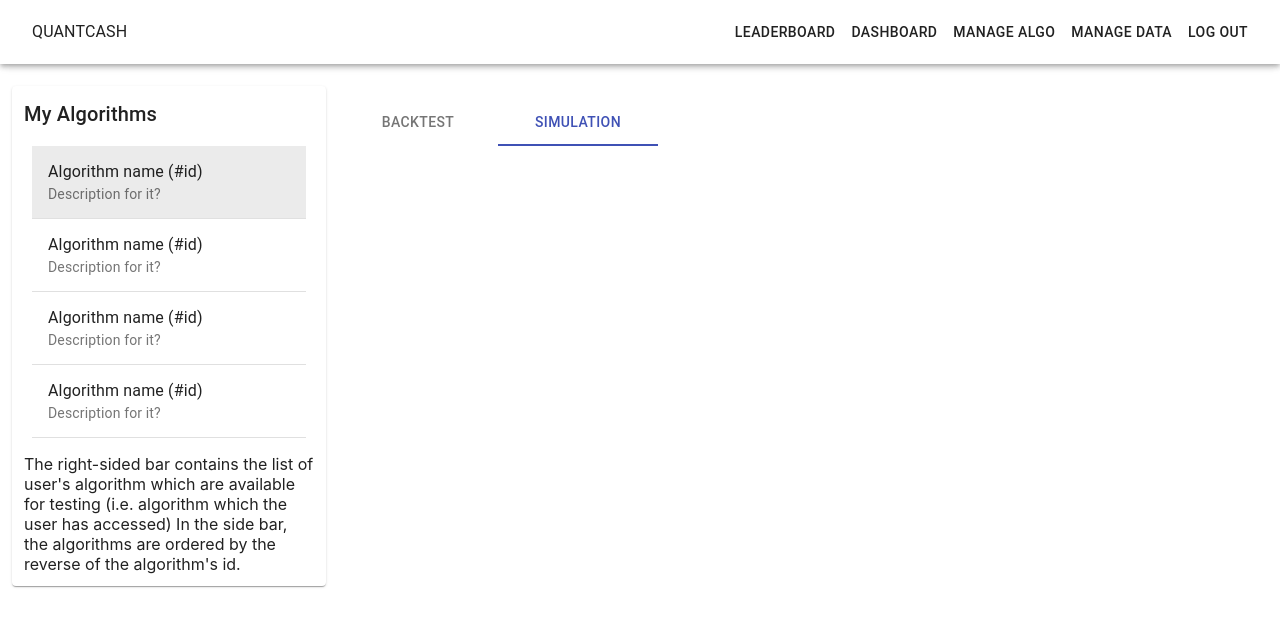
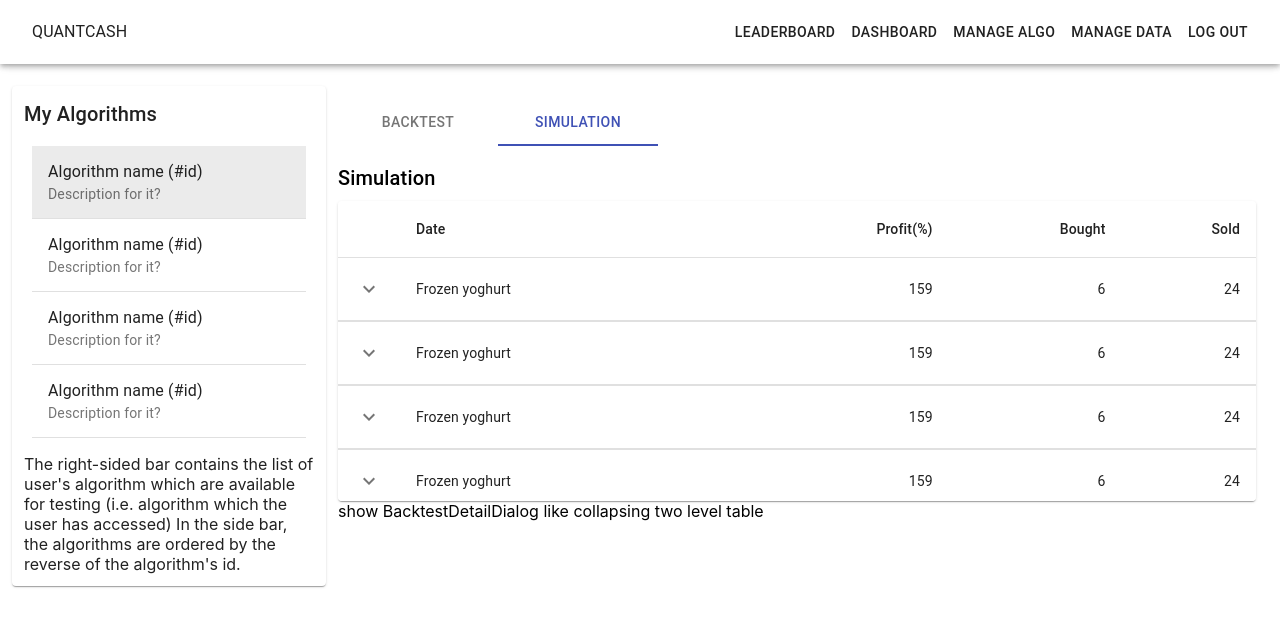
Before and after one commit to swsnu/swpp-team4, a React (Create React App) app in the folder front/: page /dashboard in a window 1280 px wide. Both pictures are taken after a click on the tab "SIMULATION". Shown: the top 626 px of the page. Built offline with nearby package versions, Linux system fonts and the light colour scheme.

Commit message:
Add simulation tab of dashboard

```diff
--- a/front/src/Component/dashboard/backtest/backtestDetailDialog.js
+++ b/front/src/Component/dashboard/backtest/backtestDetailDialog.js
@@ -9,7 +9,7 @@ import TableRow from "@material-ui/core/TableRow";
 import TableCell from "@material-ui/core/TableCell";
 import TableBody from "@material-ui/core/TableBody";
 import React from "react";
-import {BacktestDetailRow} from "./backtestDetailRow";
+import {RowByDateWithLogTable} from "./rowByDateWithLogTable";
 import {rows} from './mock'
 
 export const BacktestDetailDialog = ({data, open, handleClose}) => {
@@ -44,7 +44,9 @@ export const BacktestDetailDialog = ({data, open, handleClose}) => {
             </TableRow>
           </TableHead>
           <TableBody>
-            {rows.map((row) => BacktestDetailRow(row))}
+            {rows.map((row) =>
+              <RowByDateWithLogTable row={row}/>
+            )}
           </TableBody>
         </Table>
       </TableContainer>
--- a/front/src/Component/dashboard/backtest/backtestDetailRow.js
+++ b/front/src/Component/dashboard/backtest/rowByDateWithLogTable.js
@@ -11,7 +11,7 @@ import TableHead from "@material-ui/core/TableHead";
 import TableBody from "@material-ui/core/TableBody";
 import React, {useState} from "react";
 
-export const BacktestDetailRow = (row) => {
+export const RowByDateWithLogTable = ({row}) => {
 
   const [rowExpanded, setRowExpanded] = useState(false)
 
--- a/front/src/page/dashboardPage.jsx
+++ b/front/src/page/dashboardPage.jsx
@@ -28,6 +28,7 @@ import {BacktestRow} from "../Component/dashboard/backtest/backtestRow";
 import {BacktestDetailDialog} from "../Component/dashboard/backtest/backtestDetailDialog";
 import {rows} from '../Component/dashboard/backtest/mock'
 import {NewBackTestForm} from "../Component/dashboard/backtest/newBackTestForm";
+import {RowByDateWithLogTable} from "../Component/dashboard/backtest/rowByDateWithLogTable";
 
 export const DashboardPage = () => {
 
@@ -118,7 +119,7 @@ export const DashboardPage = () => {
                   Backtests
                 </Typography>
                 <TableContainer component={Paper} style={{maxHeight: 300, overflowY: 'auto'}}>
-                  <Table stickyHeader >
+                  <Table stickyHeader>
                     <TableHead>
                       <TableRow>
                         <TableCell style={{width: 30}}/>
@@ -136,14 +137,14 @@ export const DashboardPage = () => {
                     </TableHead>
                     <TableBody>
                       {rows.map((row) =>
-                        BacktestRow({
-                          data: row,
-                          onOpenLog: () => {
+                        <BacktestRow
+                          data={row}
+                          onOpenLog={() => {
                             // TODO
                             setBacktestDetailDialogData([])
                             setDialogOpen(true)
-                          }
-                        })
+                          }}
+                        />
                       )}
                     </TableBody>
                   </Table>
@@ -157,8 +158,39 @@ export const DashboardPage = () => {
                   console.log(d)
                 }}/>
               </div>
-              <div style={{display: tab === 1 ? 'block' : 'none'}}>
-
+              <div style={{display: tab === 1 ? 'block' : 'none', height: 400, marginTop: 16}}>
+                <Typography variant="h6" gutterBottom component="div">
+                  Simulation
+                </Typography>
+                <TableContainer component={Paper} style={{maxHeight: 300, overflowY: 'auto'}}>
+                  <Table>
+                    <TableHead>
+                      <TableRow>
+                        <TableCell style={{width: 30}}/>
+                        <TableCell>
+                          Date
+                        </TableCell>
+                        <TableCell align="right">
+                          Profit(%)
+                        </TableCell>
+                        <TableCell align="right">
+                          Bought
+                        </TableCell>
+                        <TableCell align="right">
+                          Sold
+                        </TableCell>
+                      </TableRow>
+                    </TableHead>
+                    <TableBody>
+                      {rows.map((row) =>
+                        <RowByDateWithLogTable row={row}/>
+                      )}
+                    </TableBody>
+                  </Table>
+                </TableContainer>
+                <div>
+                  show BacktestDetailDialog like collapsing two level table
+                </div>
               </div>
             </div>
           </Grid>
```
